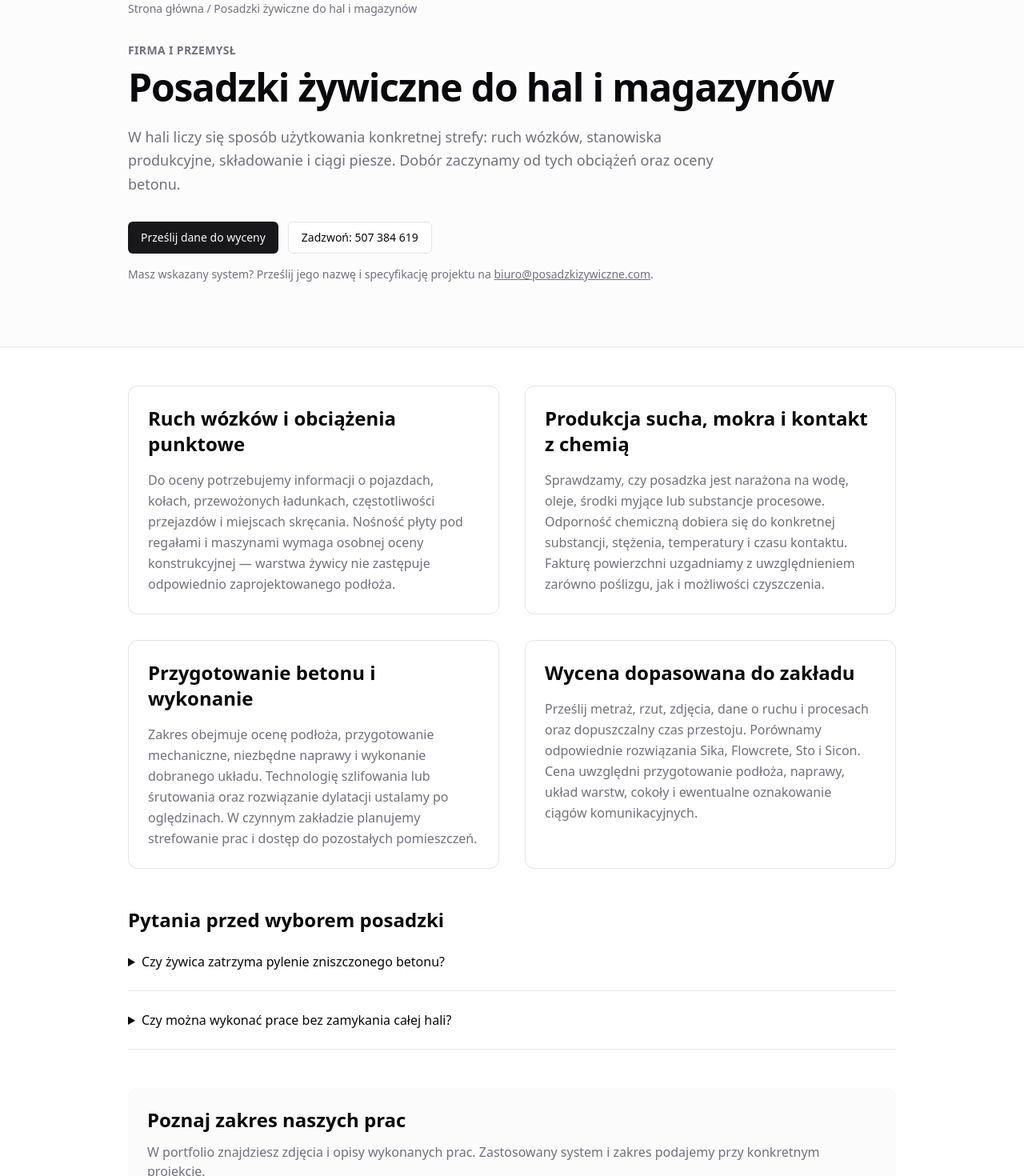
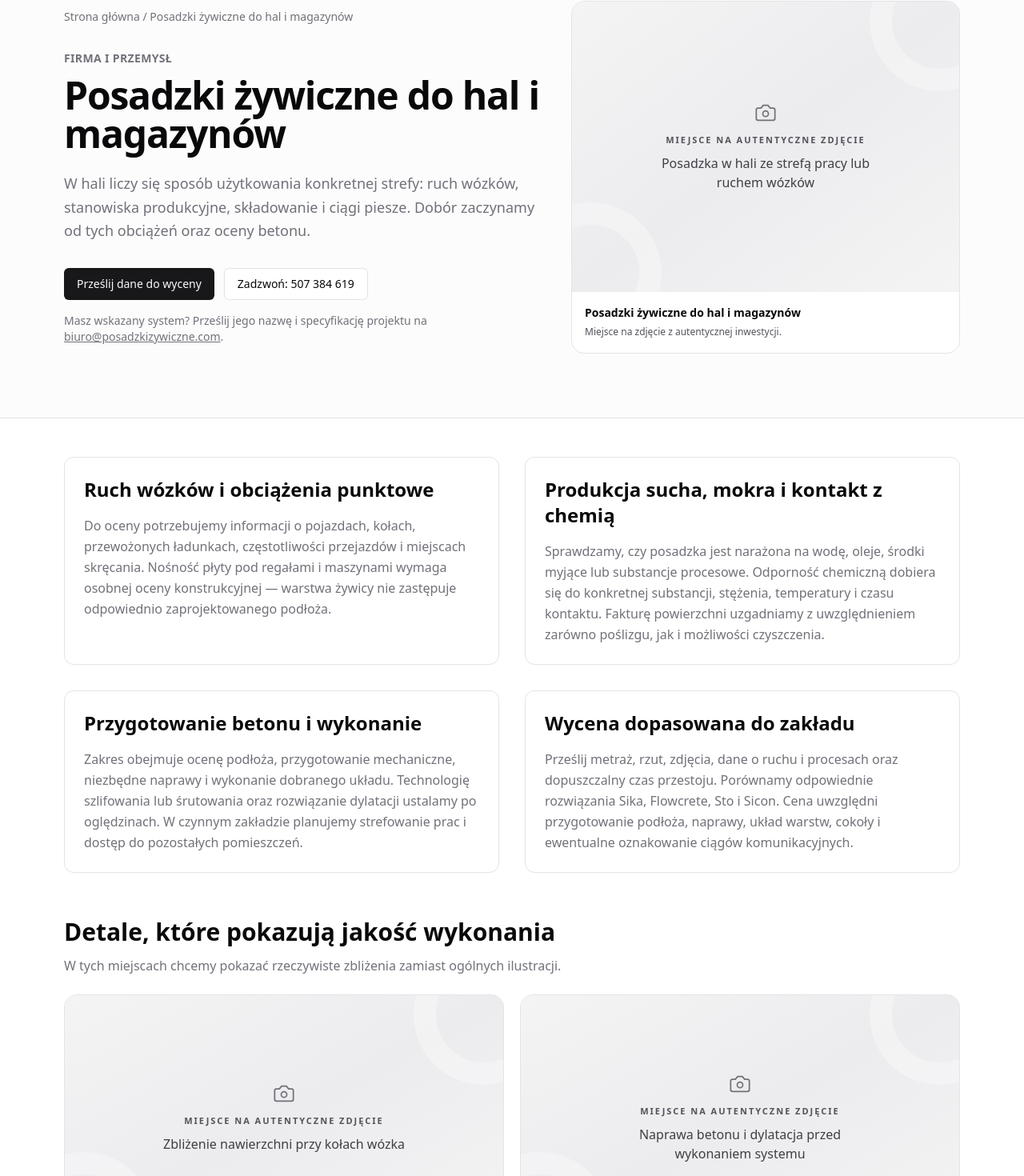
Before and after one commit to damianGG/posadzki-zywiczne, a Next.js app: page /hale-magazyny in a window 1280 px wide. Shown: the part 160-1630 px from the top of the page at 80% size. Built offline with nearby package versions, Linux system fonts and the light colour scheme.

Commit message:
feat: photo-led industrial service pages with technical detail briefs

```diff
--- a/components/industrial-service-page.tsx
+++ b/components/industrial-service-page.tsx
@@ -3,15 +3,44 @@ import { Button } from "@/components/ui/button";
 import { serviceGroups } from "@/lib/service-navigation";
 import RelatedSystems from "@/components/related-systems";
 import { industrialServices } from "@/lib/industrial-services";
+import EditorialPhotoSlot from "@/components/editorial-photo-slot";
+
+const photoBriefs: Record<keyof typeof industrialServices, {
+  hero: string;
+  details: [string, string];
+}> = {
+  "parkingi": {
+    hero: "Szeroki plan parkingu z rzeczywistą rampą i posadzką",
+    details: ["Detal rampy z antypoślizgową fakturą", "Wpust, dylatacja lub połączenie przy ścianie"],
+  },
+  "hale-magazyny": {
+    hero: "Posadzka w hali ze strefą pracy lub ruchem wózków",
+    details: ["Zbliżenie nawierzchni przy kołach wózka", "Naprawa betonu i dylatacja przed wykonaniem systemu"],
+  },
+  "gastronomia": {
+    hero: "Wykonana posadzka w kuchni profesjonalnej lub zmywalni",
+    details: ["Wyoblony cokół przy ścianie kuchni", "Odwodnienie i detal przy wpuscie podłogowym"],
+  },
+  "pomieszczenia-czyste": {
+    hero: "Gotowa posadzka w rzeczywistym pomieszczeniu kontrolowanym",
+    details: ["Bezspoinowe połączenie posadzki ze ścianą", "Detal wykończenia przy przejściu instalacyjnym"],
+  },
+};
 
 export default function IndustrialServicePage({ slug }: { slug: keyof typeof industrialServices }) {
   const page = industrialServices[slug];
+  const brief = photoBriefs[slug];
   const services = serviceGroups.flatMap(group => [...group.items]);
+
   return (
     <main>
       <section className="border-b bg-muted/30">
-        <div className="container mx-auto max-w-5xl py-12 md:py-20">
-          <nav aria-label="Okruszki" className="mb-8 text-sm text-muted-foreground"><Link href="/" className="hover:underline">Strona główna</Link><span aria-hidden="true"> / </span><span aria-current="page">{page.title}</span></nav>
+        <div className="container mx-auto grid max-w-6xl gap-10 px-4 py-12 md:py-20 lg:grid-cols-[1.1fr_0.9fr] lg:items-center">
+          <div>
+            <nav aria-label="Okruszki" className="mb-8 text-sm text-muted-foreground">
+              <Link href="/" className="hover:underline">Strona główna</Link>
+              <span aria-hidden="true"> / </span><span aria-current="page">{page.title}</span>
+            </nav>
             <p className="mb-3 text-sm font-semibold uppercase tracking-wide text-muted-foreground">Firma i przemysł</p>
             <h1 className="max-w-4xl text-4xl font-semibold tracking-tight md:text-5xl">{page.title}</h1>
             <p className="mt-6 max-w-3xl text-lg leading-relaxed text-muted-foreground">{page.intro}</p>
@@ -19,26 +48,76 @@ export default function IndustrialServicePage({ slug }: { slug: keyof typeof ind
               <Button asChild><Link href="/kontakt">Prześlij dane do wyceny</Link></Button>
               <Button asChild variant="outline"><a href="tel:+48507384619">Zadzwoń: 507 384 619</a></Button>
             </div>
-          <p className="mt-4 text-sm text-muted-foreground">Masz wskazany system? Prześlij jego nazwę i specyfikację projektu na <a className="underline" href="mailto:biuro@posadzkizywiczne.com">biuro@posadzkizywiczne.com</a>.</p>
+            <p className="mt-4 text-sm text-muted-foreground">
+              Masz wskazany system? Prześlij jego nazwę i specyfikację projektu na{" "}
+              <a className="underline" href="mailto:biuro@posadzkizywiczne.com">biuro@posadzkizywiczne.com</a>.
+            </p>
+          </div>
+          <EditorialPhotoSlot
+            label={page.title}
+            shot={brief.hero}
+            caption="Miejsce na zdjęcie z autentycznej inwestycji."
+            sizes="(max-width: 1024px) 100vw, 45vw"
+          />
         </div>
       </section>
-      <div className="container mx-auto max-w-5xl py-12">
-        <div className="grid gap-8 md:grid-cols-2">{page.sections.map(([title, text]) => (
-          <section key={title} className="rounded-xl border p-6"><h2 className="text-2xl font-semibold">{title}</h2><p className="mt-4 leading-relaxed text-muted-foreground">{text}</p></section>
-        ))}</div>
+
+      <div className="container mx-auto max-w-6xl px-4 py-12">
+        <div className="grid gap-8 md:grid-cols-2">
+          {page.sections.map(([title, description]) => (
+            <section key={title} className="rounded-xl border p-6">
+              <h2 className="text-2xl font-semibold">{title}</h2>
+              <p className="mt-4 leading-relaxed text-muted-foreground">{description}</p>
+            </section>
+          ))}
+        </div>
+
+        <section className="mt-14" aria-labelledby="industrial-visual-details">
+          <h2 id="industrial-visual-details" className="text-2xl font-semibold md:text-3xl">Detale, które pokazują jakość wykonania</h2>
+          <p className="mt-3 max-w-3xl text-muted-foreground">
+            W tych miejscach chcemy pokazać rzeczywiste zbliżenia zamiast ogólnych ilustracji.
+          </p>
+          <div className="mt-6 grid gap-5 md:grid-cols-2">
+            {brief.details.map((shot, index) => (
+              <EditorialPhotoSlot
+                key={shot}
+                label={index === 0 ? "Detal powierzchni" : "Detal techniczny"}
+                shot={shot}
+                aspect="wide"
+                sizes="(max-width: 768px) 100vw, 50vw"
+              />
+            ))}
+          </div>
+        </section>
+
         <section className="mt-12" aria-labelledby="service-faq">
           <h2 id="service-faq" className="text-2xl font-semibold">Pytania przed wyborem posadzki</h2>
-          {page.questions.map(([question, answer]) => <details key={question} className="mt-4 border-b pb-4"><summary className="cursor-pointer py-2 font-medium">{question}</summary><p className="mt-2 leading-relaxed text-muted-foreground">{answer}</p></details>)}
+          {page.questions.map(([question, answer]) => (
+            <details key={question} className="mt-4 border-b pb-4">
+              <summary className="cursor-pointer py-2 font-medium">{question}</summary>
+              <p className="mt-2 leading-relaxed text-muted-foreground">{answer}</p>
+            </details>
+          ))}
         </section>
         <section className="mt-12 rounded-xl bg-muted/40 p-6">
           <h2 className="text-2xl font-semibold">Poznaj zakres naszych prac</h2>
-          <p className="mt-3 text-muted-foreground">W portfolio znajdziesz zdjęcia i opisy wykonanych prac. Zastosowany system i zakres podajemy przy konkretnym projekcie.</p>
+          <p className="mt-3 text-muted-foreground">
+            W portfolio znajdziesz zdjęcia i opisy wykonanych prac. Zastosowany system i zakres podajemy przy konkretnym projekcie.
+          </p>
           <Link href="/realizacje" className="mt-4 inline-block font-semibold underline">Zobacz portfolio realizacji</Link>
         </section>
-        {(slug === "parkingi" || slug === "hale-magazyny") && <RelatedSystems application={slug === "parkingi" ? "parkingi" : "hale"} />}
+        {(slug === "parkingi" || slug === "hale-magazyny") && (
+          <RelatedSystems application={slug === "parkingi" ? "parkingi" : "hale"} />
+        )}
         <section className="mt-12" aria-labelledby="related-services">
           <h2 id="related-services" className="text-2xl font-semibold">Powiązane usługi</h2>
-          <div className="mt-4 flex flex-wrap gap-3">{page.related.map(href => <Link key={href} href={href} className="rounded-lg border px-4 py-3 hover:bg-muted">{services.find(service => service.href === href)?.title}</Link>)}</div>
+          <div className="mt-4 flex flex-wrap gap-3">
+            {page.related.map(href => (
+              <Link key={href} href={href} className="rounded-lg border px-4 py-3 hover:bg-muted">
+                {services.find(service => service.href === href)?.title}
+              </Link>
+            ))}
+          </div>
         </section>
       </div>
     </main>
```
Lines whose indentation alone changed are shown as unchanged.
